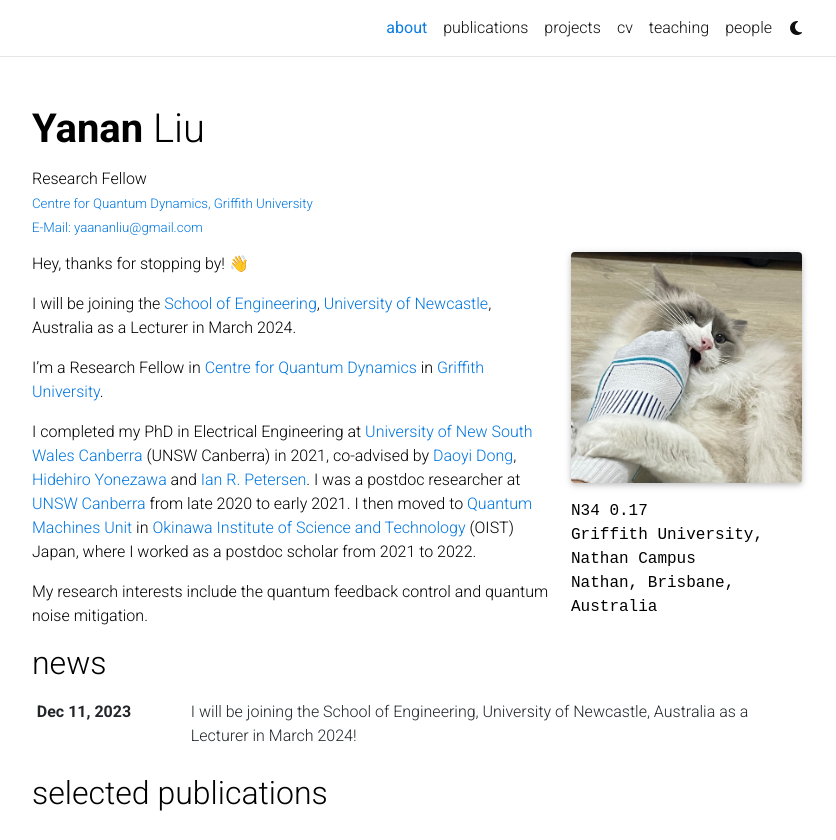
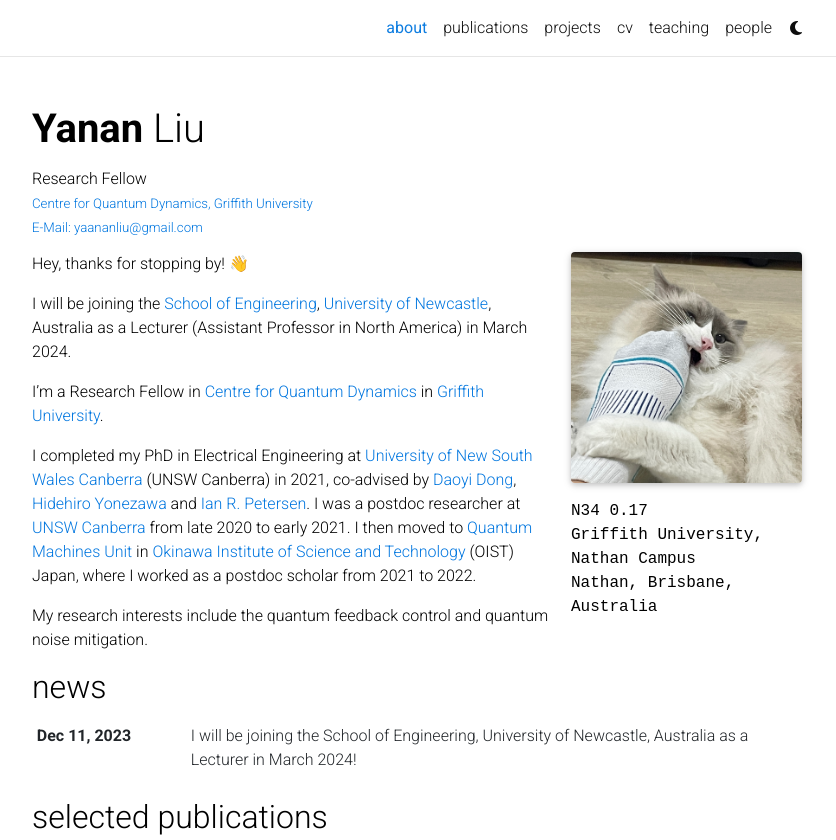
Before and after one commit to yananliuhomepage/yananliuhomepage.github.io, a Jekyll site: the page built from _pages/about.md, in a window 1280 px wide and 1153 px high, cut to the strip 0-840 px from the top of the window. Shown: the whole strip, without its empty margins (223-1059 px from the left). Built offline with Jekyll 4.4.1, drawn with Linux system fonts in a browser that asks for light colours; full-size pictures stand in for the smaller copies a plugin makes; some web fonts are replaced; comment, search, counter and statistics services are not loaded; a style sheet for code colours, icons or effects is not loaded.

Commit message:
Update about.md

```diff
--- a/_pages/about.md
+++ b/_pages/about.md
@@ -25,7 +25,7 @@
 
 Hey, thanks for stopping by! 👋
 
-I will be joining the [School of Engineering](https://www.newcastle.edu.au/school/engineering), [University of Newcastle](https://www.newcastle.edu.au/), Australia as a Lecturer in March 2024.
+I will be joining the [School of Engineering](https://www.newcastle.edu.au/school/engineering), [University of Newcastle](https://www.newcastle.edu.au/), Australia as a Lecturer (Assistant Professor in North America) in March 2024.
 
 I'm a Research Fellow in [Centre for Quantum Dynamics](https://www.griffith.edu.au/centre-quantum-dynamics) in [Griffith University](https://www.griffith.edu.au).
 
```
